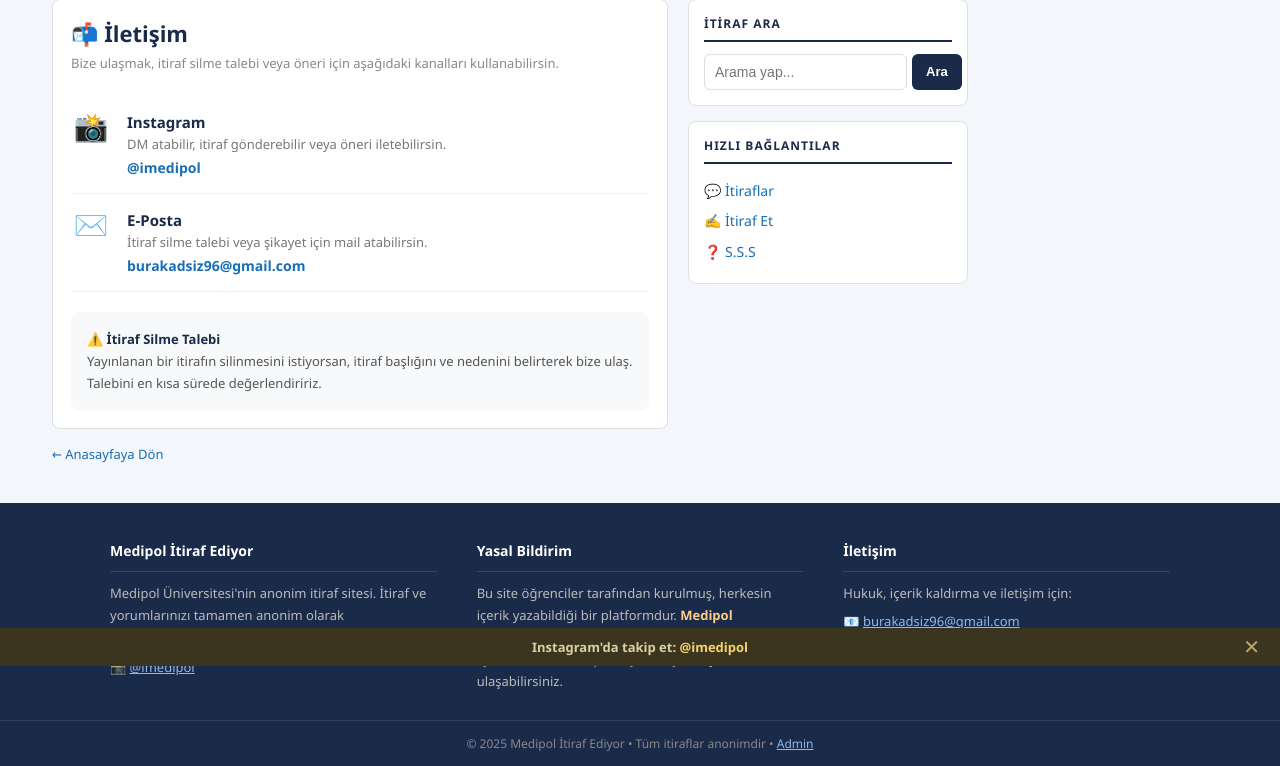
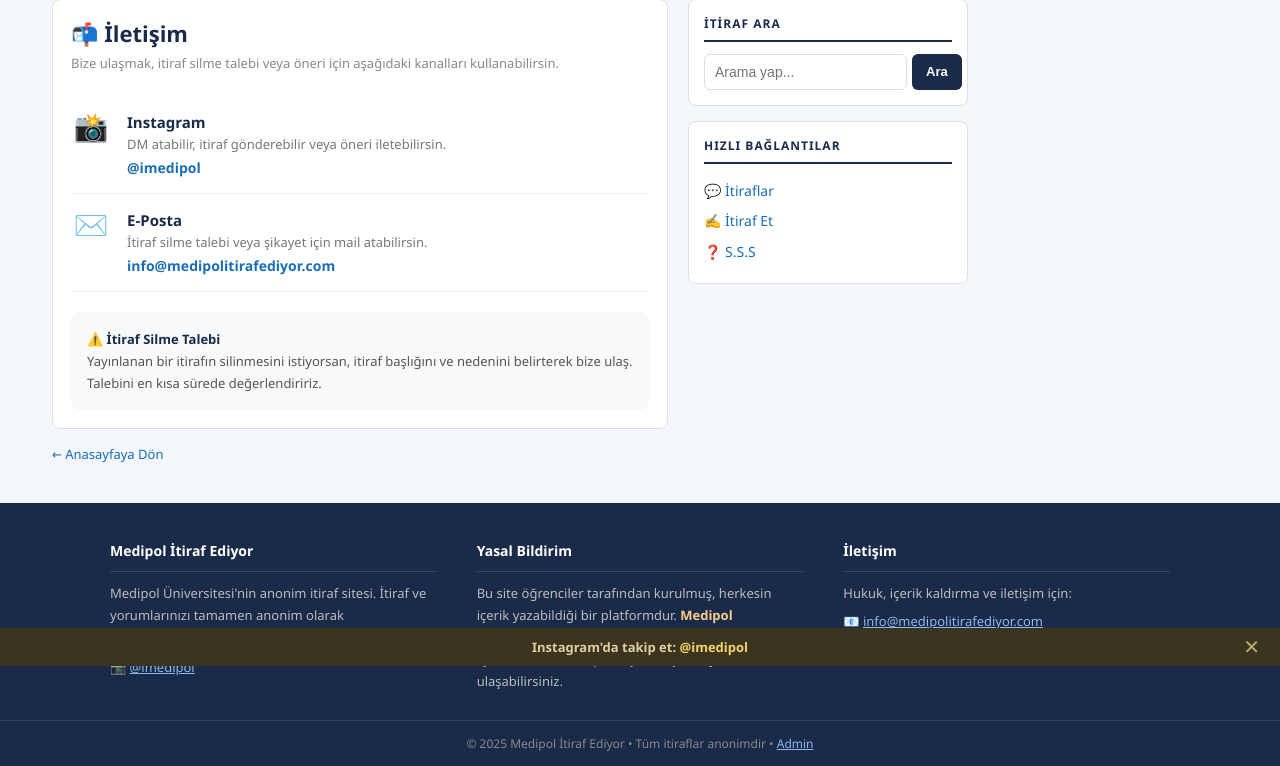
Before and after one commit to medipolitiraf/medipol-itiraf, a Flask app: page /iletisim in a window 1280 px wide. Shown: the part 134-900 px from the top of the page. Run offline with Flask 3, Linux system fonts and the light colour scheme.

Commit message:
İletişim maili info@medipolitirafediyor.com olarak güncellendi

```diff
--- a/templates/base.html
+++ b/templates/base.html
@@ -107,7 +107,7 @@
         <div class="footer-col">
             <div class="footer-col-title">İletişim</div>
             <p>Hukuk, içerik kaldırma ve iletişim için:</p>
-            <p style="margin-top:6px;">📧 <a href="mailto:burakadsiz96@gmail.com" style="color:#90b8e8;">burakadsiz96@gmail.com</a></p>
+            <p style="margin-top:6px;">📧 <a href="mailto:info@medipolitirafediyor.com" style="color:#90b8e8;">info@medipolitirafediyor.com</a></p>
             <p style="margin-top:6px;">📸 <a href="https://instagram.com/imedipol" target="_blank" style="color:#90b8e8;">instagram.com/imedipol</a></p>
         </div>
     </div>
--- a/templates/iletisim.html
+++ b/templates/iletisim.html
@@ -23,7 +23,7 @@
                 <div>
                     <div class="iletisim-baslik">E-Posta</div>
                     <div class="iletisim-aciklama">İtiraf silme talebi veya şikayet için mail atabilirsin.</div>
-                    <a href="mailto:burakadsiz96@gmail.com" class="iletisim-link">burakadsiz96@gmail.com</a>
+                    <a href="mailto:info@medipolitirafediyor.com" class="iletisim-link">info@medipolitirafediyor.com</a>
                 </div>
             </div>
 
```
